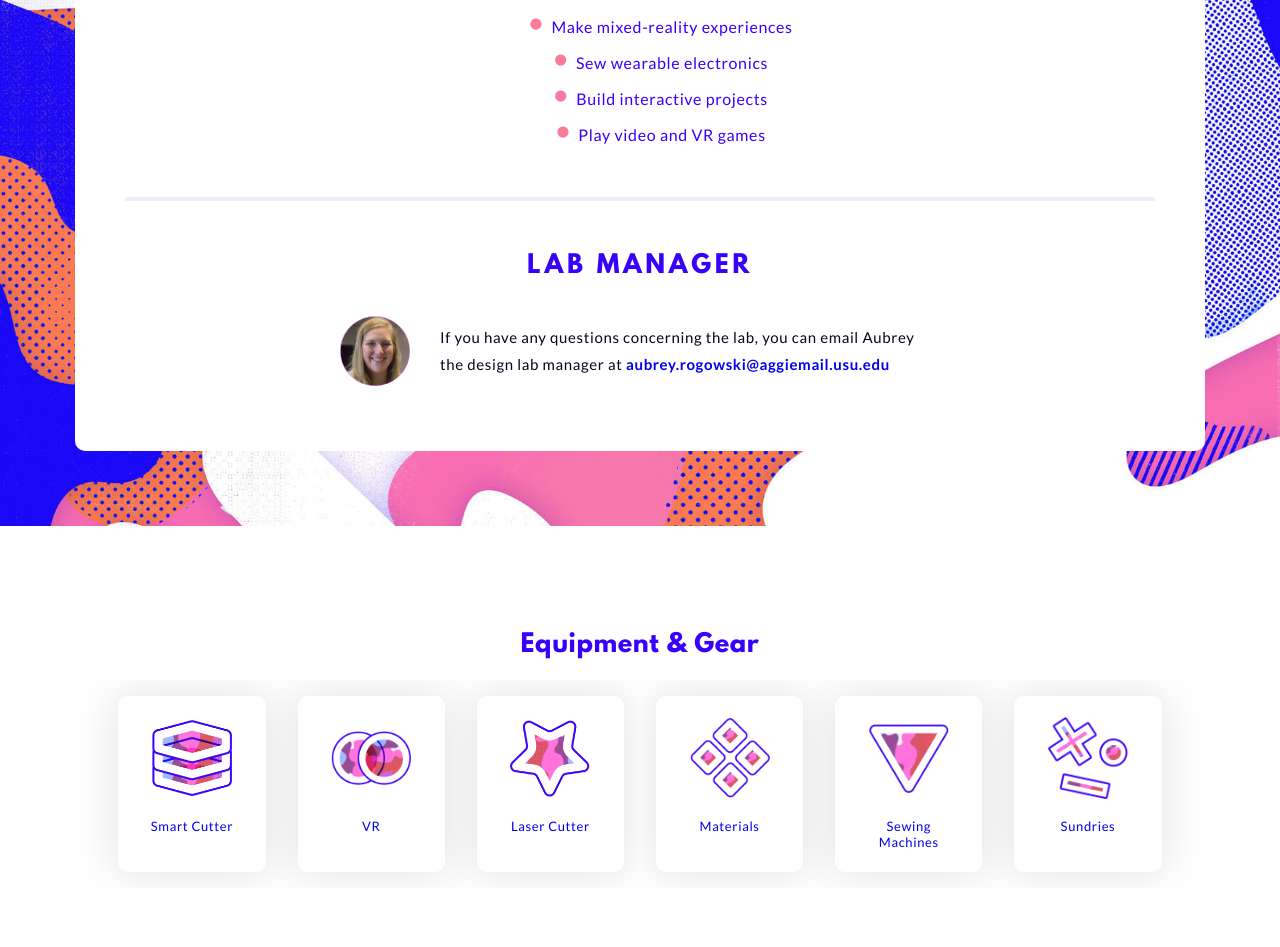
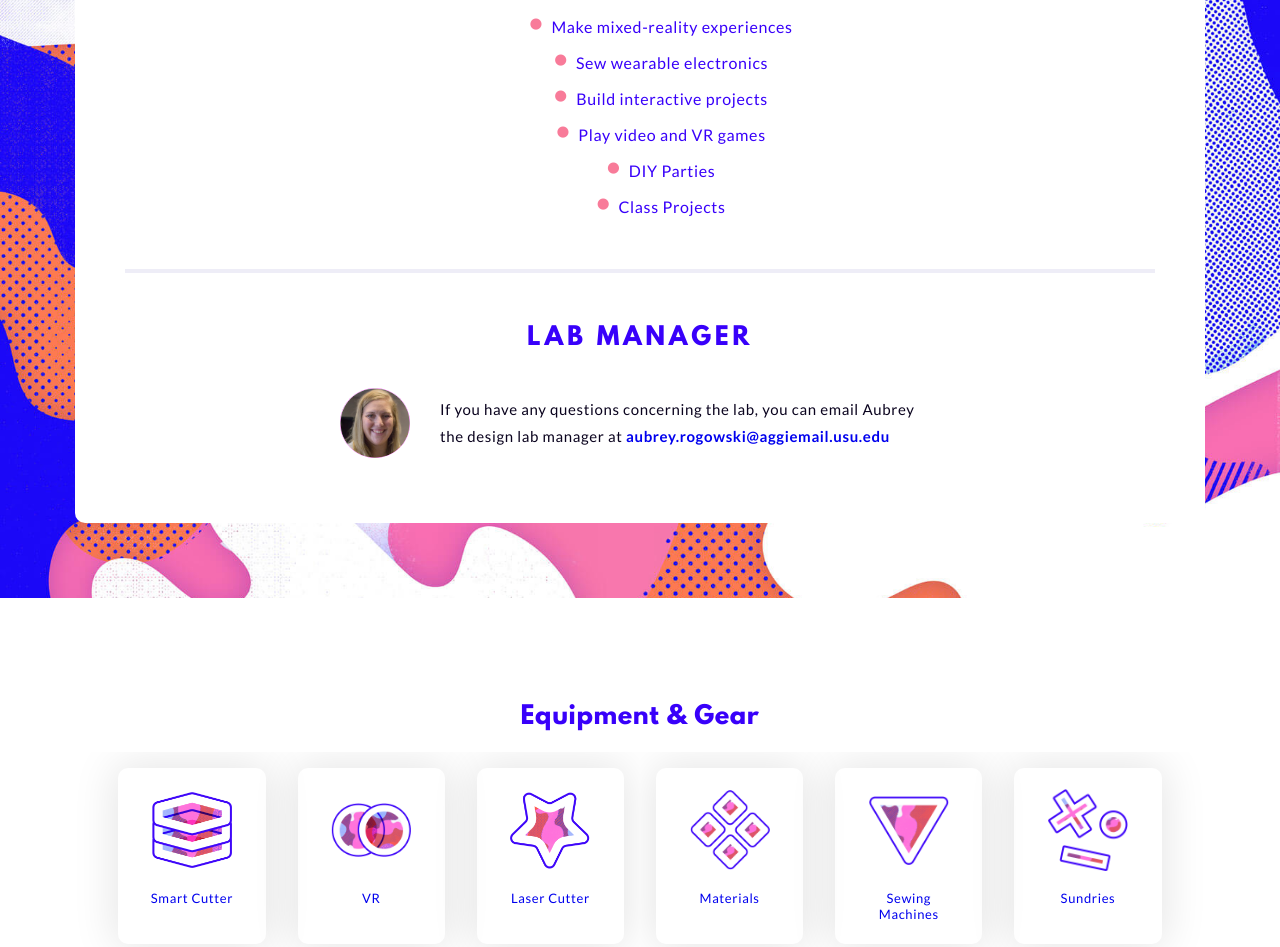
Before and after one commit to ARISGames/itls-design-lab, a website: page app/index.html in a window 1280 px wide. Shown: the part 1651-2598 px from the top of the page. Drawn offline with nearby package versions, Linux system fonts and the light colour scheme; files that its build step writes are made by us from their sources.

Commit message:
text changes to what happens in the lab

```diff
--- a/app/index.html
+++ b/app/index.html
@@ -143,6 +143,8 @@ function hideMobileMenu() {
         <li>Sew wearable electronics</li>
         <li>Build interactive projects</li>
         <li>Play video and VR games</li>
+        <li>DIY Parties</li>
+        <li>Class Projects</li>
       </ul>
     </div>
     <hr>
```
